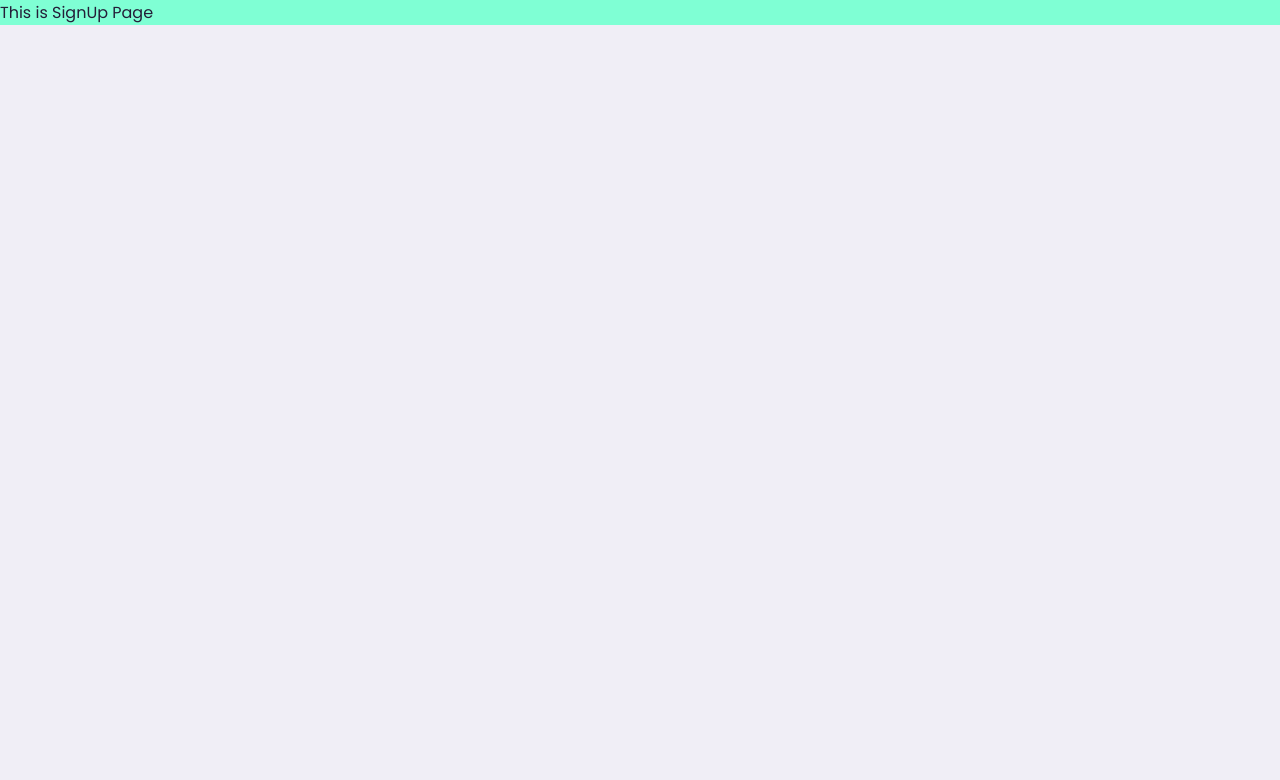
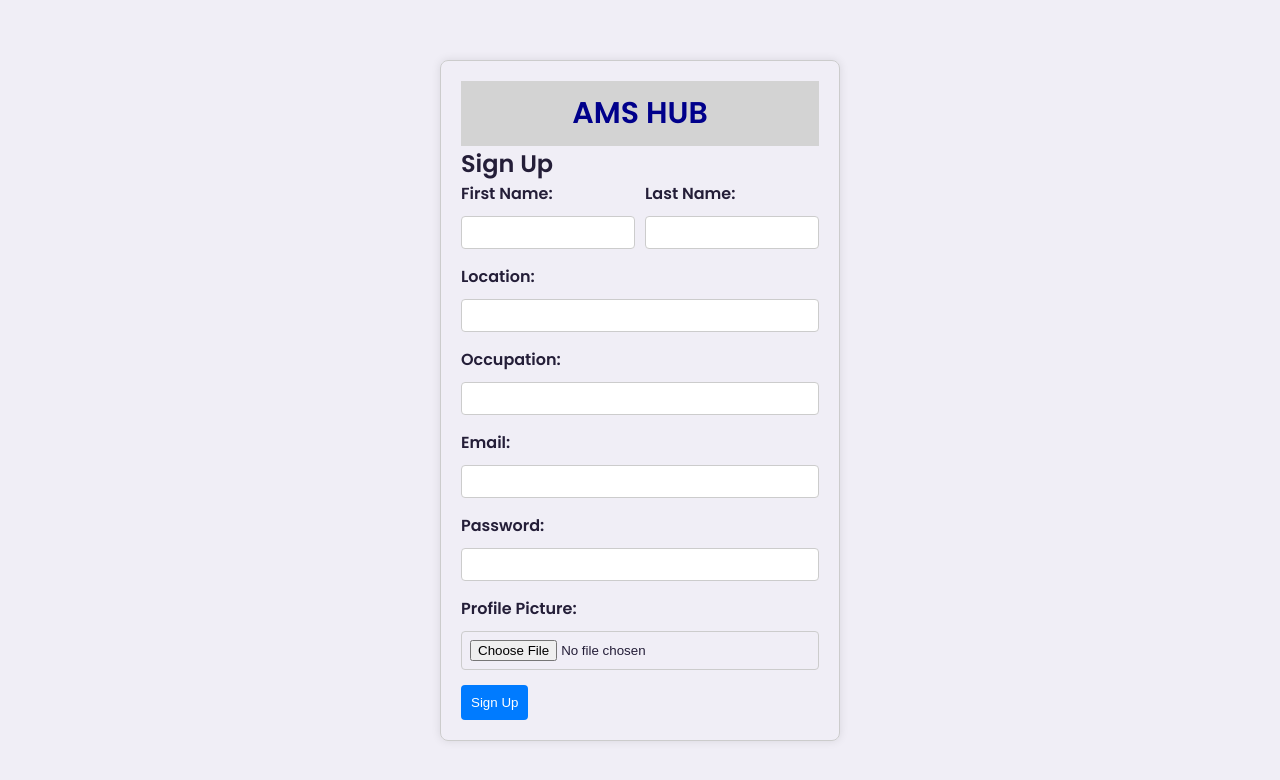
Before and after one commit to muhammadawa242/SWC_semester_project, a React (Vite) app in the folder client/: page / in a window 1280 px wide. Shown: the top 780 px of the page. Built offline with nearby package versions, Linux system fonts and the light colour scheme.

Commit message:
saad's signup page

```diff
--- a/client/src/Components/SignUp/SignUp.css
+++ b/client/src/Components/SignUp/SignUp.css
@@ -1,3 +1,83 @@
-.sign-up{
-    background-color: aquamarine;
-}
+.signup-header {
+    background-color: lightgrey;
+    text-align: center;
+    padding: 10px;
+  }
+
+  .signup-header h2 {
+    margin: 0;
+    text-align: center;
+    justify-content: center;
+    font-size: 30px;
+  }
+
+  .name-fields {
+    display: flex;
+    gap: 10px;
+  }
+
+  .input-group {
+    margin-bottom: 15px;
+  }
+
+  .label {
+    font-weight: bold;
+    margin-bottom: 5px;
+  }
+
+  input {
+    width: 100%;
+    padding: 8px;
+    box-sizing: border-box;
+    border: 1px solid #ccc;
+    border-radius: 4px;
+    margin-top: 5px;
+  }
+
+  button {
+    background-color: #007bff;
+    color: #fff;
+    padding: 10px;
+    border: none;
+    border-radius: 4px;
+    cursor: pointer;
+  }
+
+  button:hover {
+    background-color: #0056b3;
+  }
+
+  .signup-container {
+    max-width: 400px;
+    margin: 60px auto; /* Add margin-top */
+    padding: 20px;
+    border: 1px solid #ccc;
+    border-radius: 8px;
+    box-shadow: 0 0 10px rgba(0, 0, 0, 0.1);
+  }
+
+  .input-group label {
+    display: block;
+    font-size: 16px; /* Adjust the font size */
+    width: 120px; /* Adjust the width */
+    margin-bottom: 5px;
+    font-weight: bold;
+  }
+
+  /* Add media query for smaller screens */
+  @media screen and (max-width: 600px) {
+    .signup-container {
+      max-width: 100%; /* Full width for smaller screens */
+    }
+
+    .input-group {
+      margin-bottom: 10px; /* Adjust spacing between input groups */
+    }
+  }
+
+  /* Add media query for larger screens */
+  @media screen and (min-width: 601px) and (max-width: 900px) {
+    .signup-container {
+      max-width: 80%; /* Adjust the width for larger screens */
+    }
+  }
--- a/client/src/Components/SignUp/SignUp.jsx
+++ b/client/src/Components/SignUp/SignUp.jsx
@@ -1,12 +1,108 @@
-import React from 'react'
-import './SignUp.css'
+import React, { useState } from "react";
+import "./SignUp.css"; // Import the corresponding CSS file
 
-function SignUp() {
+const SignUp = () => {
+  const [firstName, setFirstName] = useState("");
+  const [lastName, setLastName] = useState("");
+  const [location, setLocation] = useState("");
+  const [occupation, setOccupation] = useState("");
+  const [email, setEmail] = useState("");
+  const [password, setPassword] = useState("");
+  const [profilePicture, setProfilePicture] = useState(null);
+
+  const handleSignUp = () => {
+    // Validate fields and perform signup logic
+    if (
+      !firstName ||
+      !lastName ||
+      !location ||
+      !occupation ||
+      !email ||
+      !password
+    ) {
+      alert("Please fill in all fields.");
+      return;
+    }
+
+    // Validate email format
+    const emailRegex = /^[^\s@]+@[^\s@]+\.[^\s@]+$/;
+    if (!emailRegex.test(email) || !email.includes("gmail")) {
+      alert("Please enter a valid Gmail address.");
+      return;
+    }
+
+    // Perform signup logic (you can add API calls or other logic here)
+    alert("Signup successful!");
+  };
+
+  const handleFileChange = (e) => {
+    const file = e.target.files[0];
+    setProfilePicture(file);
+  };
+
   return (
-    <div className='sign-up'>
-      This is SignUp Page
+    <div className="signup-container">
+      <div className="signup-header">
+        <h2 style={{ color: "darkblue" }}>AMS HUB</h2>
+      </div>
+      <h2>Sign Up</h2>
+      <div className="name-fields">
+        <div className="input-group">
+          <label>First Name:</label>
+          <input
+            type="text"
+            value={firstName}
+            onChange={(e) => setFirstName(e.target.value)}
+          />
+        </div>
+        <div className="input-group">
+          <label>Last Name:</label>
+          <input
+            type="text"
+            value={lastName}
+            onChange={(e) => setLastName(e.target.value)}
+          />
+        </div>
+      </div>
+      <div className="input-group">
+        <label>Location:</label>
+        <input
+          type="text"
+          value={location}
+          onChange={(e) => setLocation(e.target.value)}
+        />
+      </div>
+      <div className="input-group">
+        <label>Occupation:</label>
+        <input
+          type="text"
+          value={occupation}
+          onChange={(e) => setOccupation(e.target.value)}
+        />
+      </div>
+      <div className="input-group">
+        <label>Email:</label>
+        <input
+          type="email"
+          value={email}
+          onChange={(e) => setEmail(e.target.value)}
+        />
+      </div>
+      <div className="input-group">
+        <label>Password:</label>
+        <input
+          type="password"
+          value={password}
+          onChange={(e) => setPassword(e.target.value)}
+        />
+      </div>
+      <div className="input-group">
+        <label>Profile Picture:</label>
+        <input type="file" accept="image/*" onChange={handleFileChange} />
+      </div>
+      <button onClick={handleSignUp}>Sign Up</button>
     </div>
-  )
-}
+  );
+};
 
-export default SignUp
+export default SignUp;
```
